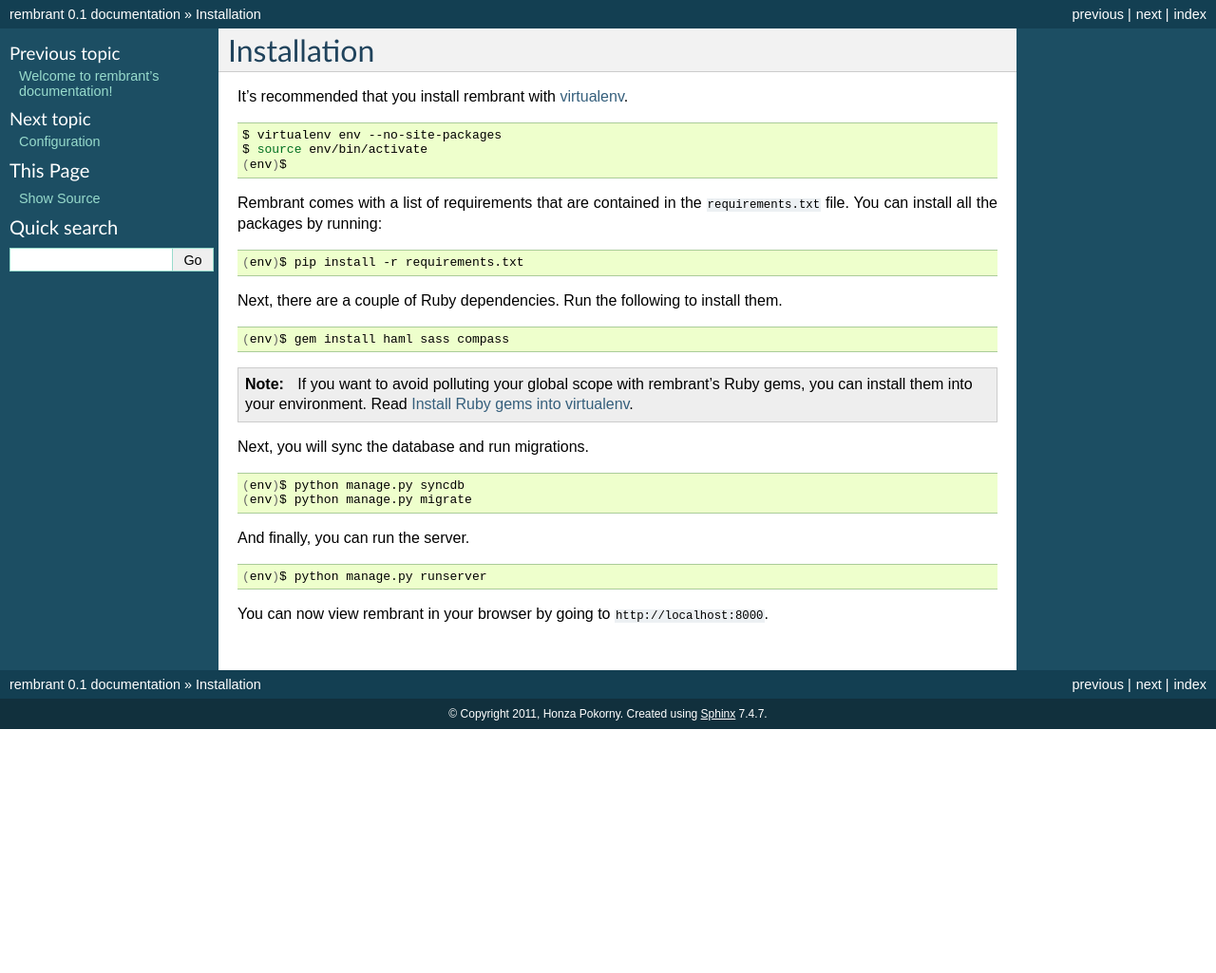
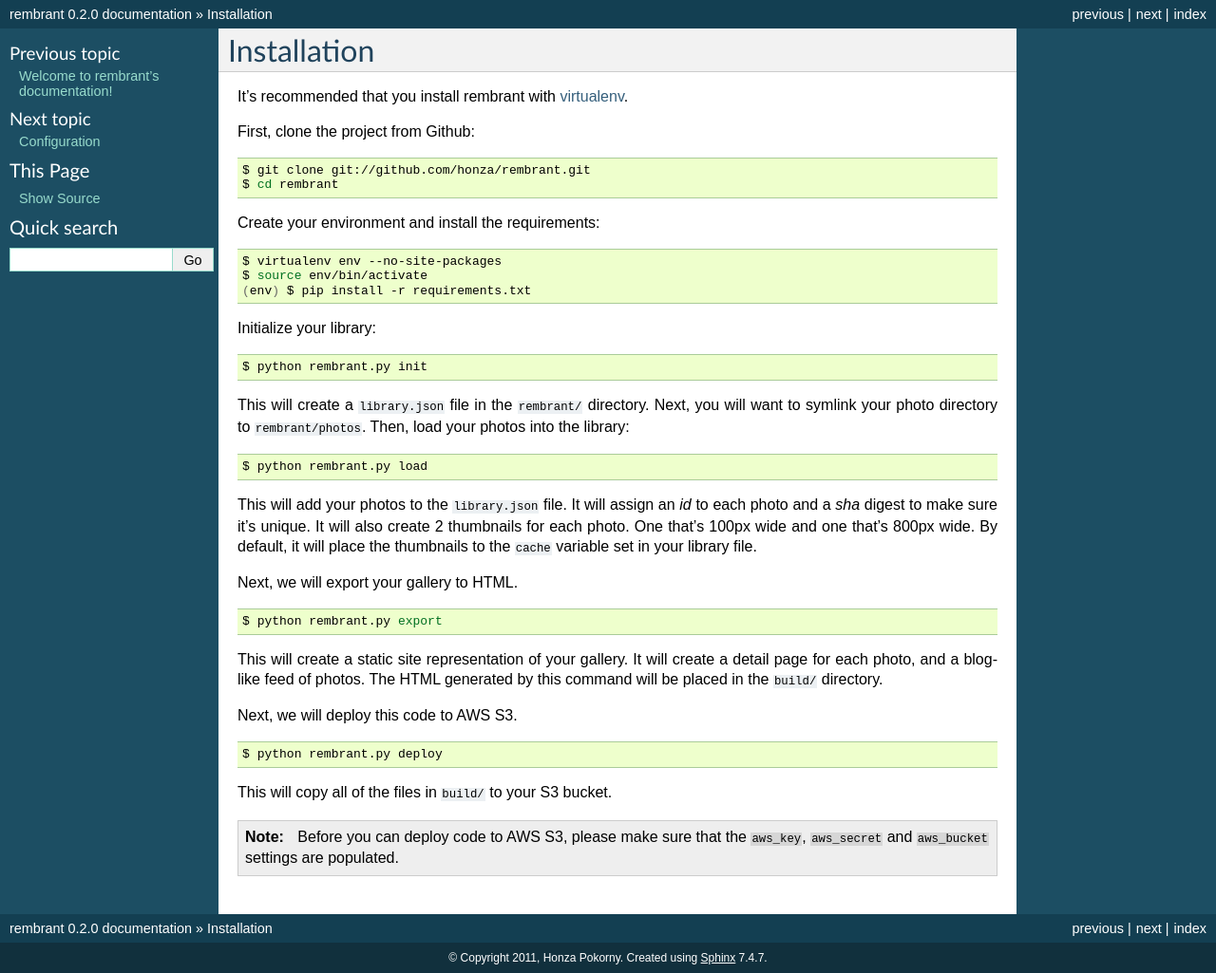
Before and after one commit to honza/rembrant, a Sphinx documentation site: the page built from docs/installation.rst, in a window 1280 px wide. Shown: the whole page at 95% size. Built offline with Sphinx 7.4.7, drawn with Linux system fonts in a browser that asks for light colours; before the commit the page ends 900 px from its top, so only the background shows below that.

Commit message:
Update docs.

```diff
--- a/docs/conf.py
+++ b/docs/conf.py
@@ -48,9 +48,9 @@ copyright = u'2011, Honza Pokorny'
 # built documents.
 #
 # The short X.Y version.
-version = '0.1'
+version = '0.2.0'
 # The full version, including alpha/beta/rc tags.
-release = '0.1'
+release = '0.2.0'
 
 # The language for content autogenerated by Sphinx. Refer to documentation
 # for a list of supported languages.
--- a/docs/installation.rst
+++ b/docs/installation.rst
@@ -3,48 +3,61 @@ Installation
 
 It's recommended that you install rembrant with `virtualenv`_.
 
+First, clone the project from Github:
+
+.. code-block:: bash
+
+    $ git clone git://github.com/honza/rembrant.git
+    $ cd rembrant
+
+Create your environment and install the requirements:
+
 .. code-block:: bash
 
     $ virtualenv env --no-site-packages
     $ source env/bin/activate
-    (env)$
+    (env) $ pip install -r requirements.txt
 
-Rembrant comes with a list of requirements that are contained in the
-``requirements.txt`` file. You can install all the packages by running:
+Initialize your library:
 
 .. code-block:: bash
 
-    (env)$ pip install -r requirements.txt
+    $ python rembrant.py init
 
-Next, there are a couple of Ruby dependencies. Run the following to install
-them.
+This will create a ``library.json`` file in the ``rembrant/`` directory. Next,
+you will want to symlink your photo directory to ``rembrant/photos``. Then,
+load your photos into the library:
 
 .. code-block:: bash
 
-    (env)$ gem install haml sass compass
+    $ python rembrant.py load
 
-.. note::
+This will add your photos to the ``library.json`` file. It will assign an *id*
+to each photo and a *sha* digest to make sure it's unique. It will also create
+2 thumbnails for each photo. One that's 100px wide and one that's 800px wide.
+By default, it will place the thumbnails to the ``cache`` variable set in your
+library file.
 
-    If you want to avoid polluting your global scope with rembrant's Ruby gems,
-    you can install them into your environment. Read `Install Ruby gems into
-    virtualenv`_.
-
-Next, you will sync the database and run migrations.
+Next, we will export your gallery to HTML.
 
 .. code-block:: bash
 
-    (env)$ python manage.py syncdb
-    (env)$ python manage.py migrate
+    $ python rembrant.py export
 
-And finally, you can run the server.
+This will create a static site representation of your gallery. It will create a
+detail page for each photo, and a blog-like feed of photos. The HTML generated
+by this command will be placed in the ``build/`` directory.
+
+Next, we will deploy this code to AWS S3.
 
 .. code-block:: bash
 
-    (env)$ python manage.py runserver
+    $ python rembrant.py deploy
 
-You can now view rembrant in your browser by going to
-``http://localhost:8000``.
+This will copy all of the files in ``build/`` to your S3 bucket.
+
+.. note:: Before you can deploy code to AWS S3, please make sure that the
+    ``aws_key``, ``aws_secret`` and ``aws_bucket`` settings are populated.
 
 
 .. _virtualenv: http://www.virtualenv.org/en/latest/
-.. _Install Ruby gems into virtualenv: http://honza.ca/2011/06/install-ruby-gems-into-virtualenv/
```
Also changed, not shown: README.md (+1 -1 lines), docs/configuration.rst (+18 -18 lines), docs/index.rst (+0 -10 lines), docs/models.rst (+0 -53 lines).
